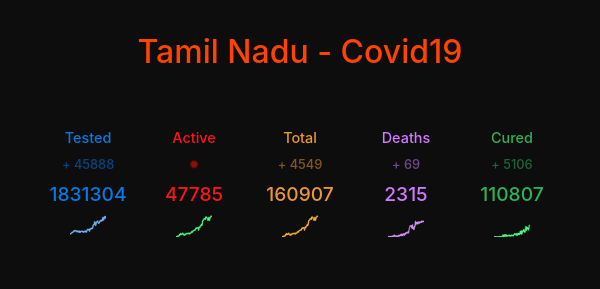
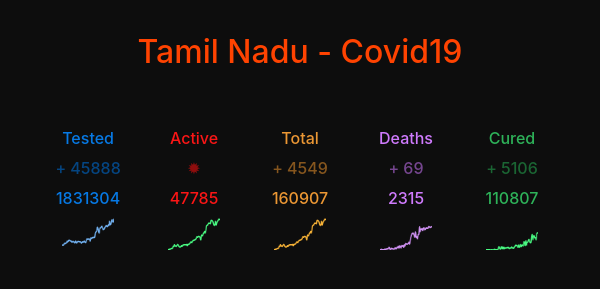
Before and after one commit to vijayakumar21/covid19tn, a plain HTML site: page index.html in a window 600 px wide. Shown: the part 65-354 px from the top of the page. Drawn offline with nearby package versions, Linux system fonts and the light colour scheme; files whose address does not match are found by name.

Commit message:
Update styles.css

```diff
--- a/css/styles.css
+++ b/css/styles.css
@@ -36,7 +36,11 @@
 }
 h3
 {
-  font-size:1.3rem;
+  font-size:100%;
+}
+h4
+{
+  font-size: 100%;
 }
 .div-show{
 
@@ -51,7 +55,7 @@ h3
 }
 .graph-top
 {
-  max-width: 45%;
+  max-width: 65%;
 align-items: center;
 
 
@@ -65,31 +69,7 @@ align-items: center;
   filter: brightness(57%);
 
 }
-@media (min-width: 481px) and (max-width: 767px)
- {
-  .total{
-    font-size: 1.2rem;
-  }
-  .title
-  {
-    font-size:0.9rem;
-  }
-  .new
-  {
-    font-size: 0.8rem;
-  }
+.color{
+  margin-top: 2%;
+  margin-bottom: 2%;
 }
-
-
-
- .total{
-    font-size: 1.2rem;
-  }
-  .title
-  {
-    font-size:0.9rem;
-  }
-  .new
-  {
-    font-size: 0.8rem;
-  }
```
